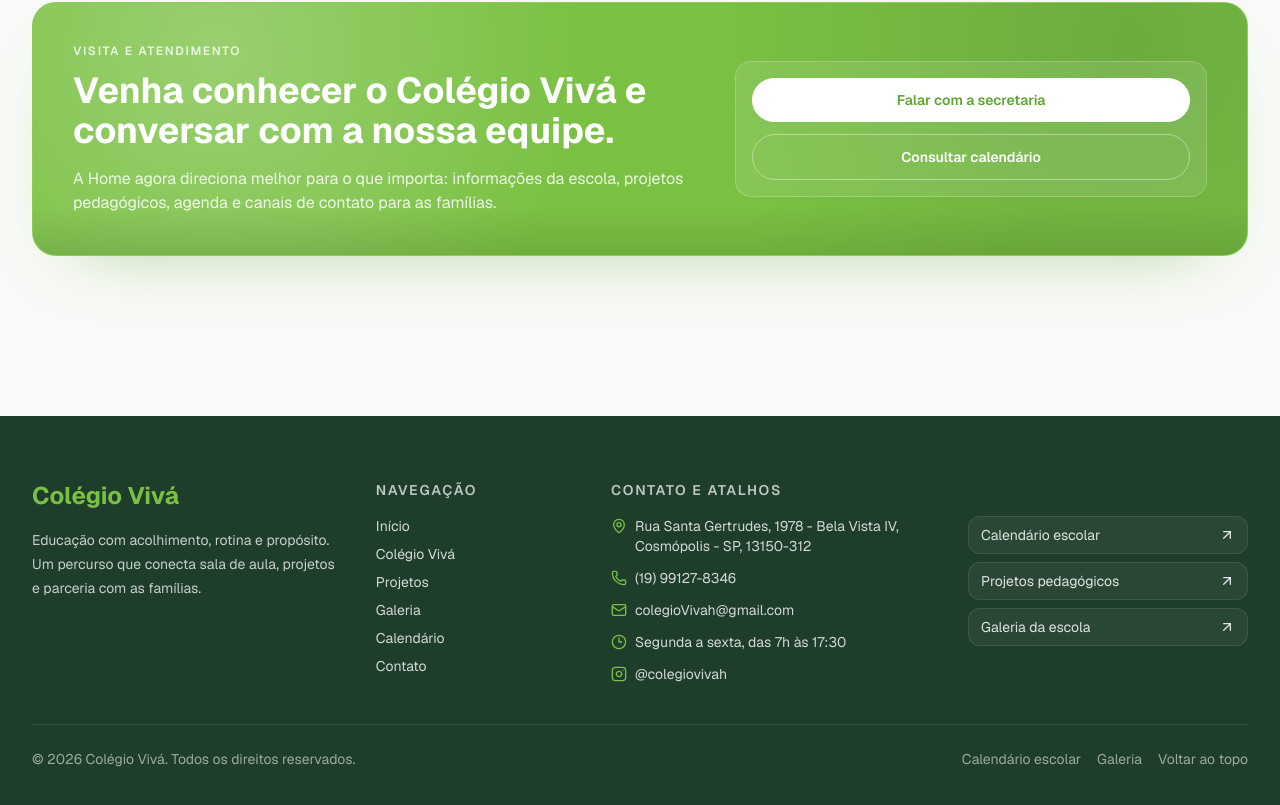
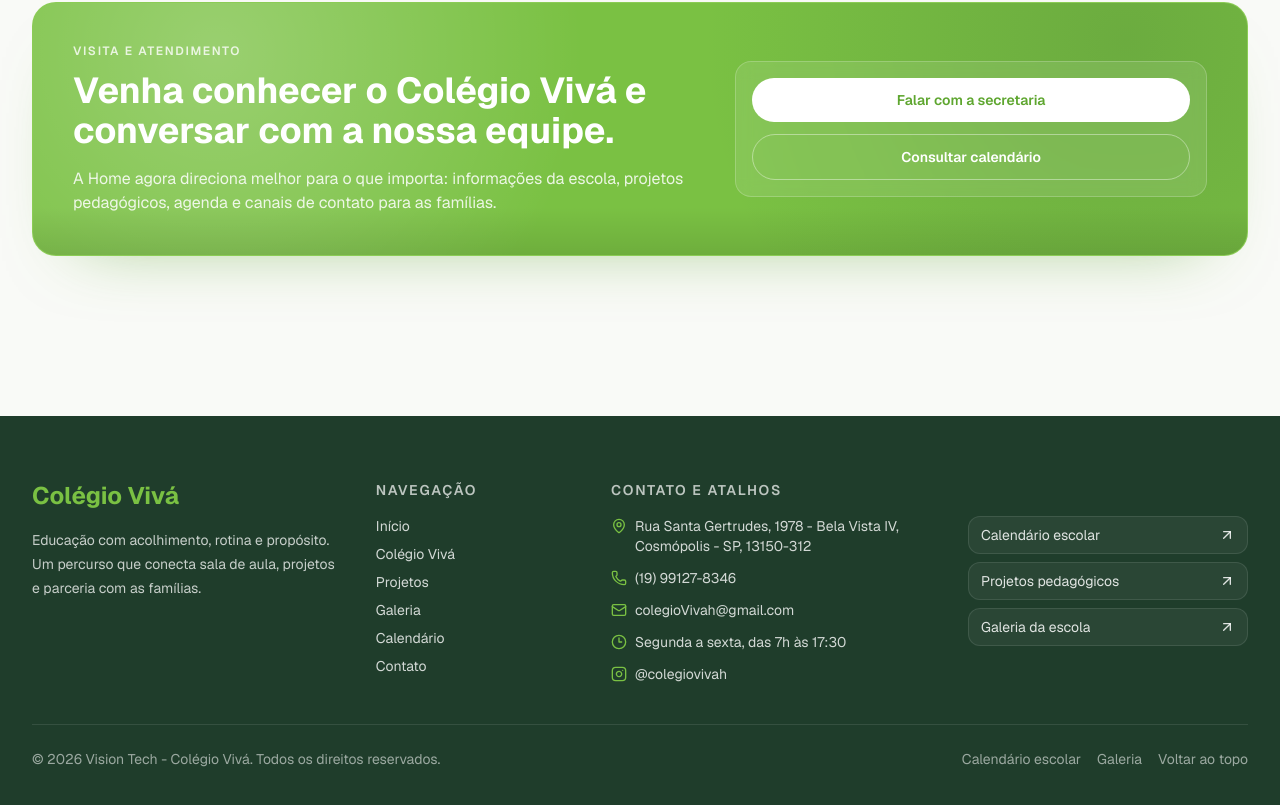
Before and after one commit to DiiasDev/site-colegio-viva, a Next.js app: page / in a window 1280 px wide. Shown: the part 3709-4514 px from the top of the page. Built offline with nearby package versions, Linux system fonts and the light colour scheme.

Commit message:
fix: Corrigindo footer

```diff
--- a/src/components/layout/Footer.tsx
+++ b/src/components/layout/Footer.tsx
@@ -153,7 +153,7 @@ export function Footer() {
         </div>
 
         <div className="mt-10 flex flex-col gap-3 border-t border-white/10 pt-6 text-sm text-white/55 sm:flex-row sm:items-center sm:justify-between">
-          <p>© {new Date().getFullYear()} Colégio Vivá. Todos os direitos reservados.</p>
+          <p>© {new Date().getFullYear()} Vision Tech - Colégio Vivá. Todos os direitos reservados.</p>
           <div className="flex flex-wrap gap-x-4 gap-y-2">
             <Link href="/calendario" className="transition hover:text-white/80">
               Calendário escolar
```
